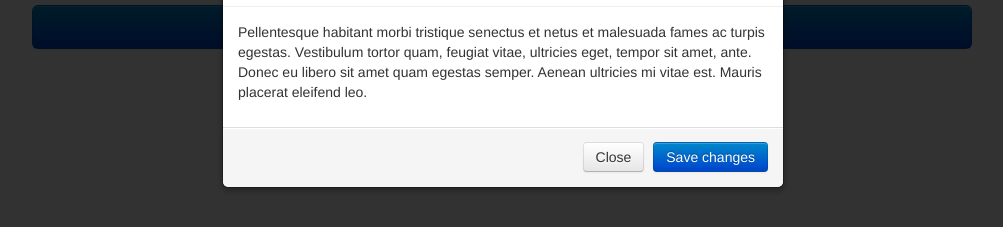
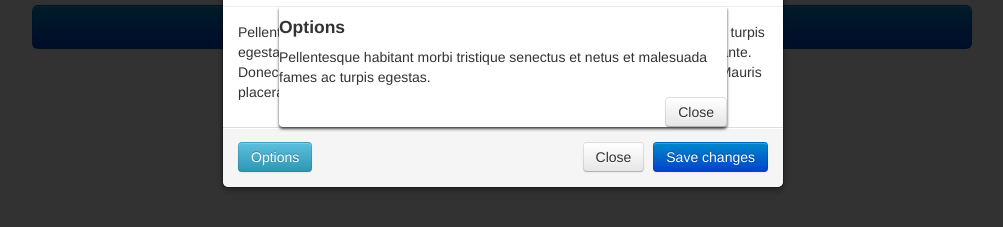
Before and after one commit to kushalpandya/Bootstrap-Modal-Drawer, a plain HTML site: page index.html in a window 1280 px wide. Both pictures are taken after a click on the button "Show the Awesome Dialog!". Shown: the part 123-350 px from the top of the page, without its empty margins (138-1141 px from the left). Drawn offline with Linux system fonts and the light colour scheme.

Commit message:
Modal Drawer structure markup added.

```diff
--- a/index.html
+++ b/index.html
@@ -4,6 +4,7 @@
 	<meta charset="UTF-8">
 	<title>Bootstrap Modal Drawer</title>
 	<link rel="stylesheet" type="text/css" href="css/bootstrap.min.css"/>
+	<link rel="stylesheet" type="text/css" href="css/bootstrap.modaldrawer.css">
 	<style type="text/css">
 		body {
 			background: #F9F9F9;
@@ -22,12 +23,28 @@
 			<button type="button" class="close" data-dismiss="modal" aria-hidden="true">&times;</button>
 			<h3 id="modalLabel">Drawer Modal</h3>
 		</div>
+		<div class="modal-drawer">
+			<div class="modal-drawer-header">
+				<h4>Options</h4>
+			</div>
+			<div class="modal-drawer-body">
+				<p>Pellentesque habitant morbi tristique senectus et netus et malesuada fames ac turpis egestas.</p>
+			</div>
+			<div class="modal-drawer-footer">
+				<button class="btn">Close</button>
+			</div>
+		</div>
 		<div class="modal-body">
 			<p>Pellentesque habitant morbi tristique senectus et netus et malesuada fames ac turpis egestas. Vestibulum tortor quam, feugiat vitae, ultricies eget, tempor sit amet, ante. Donec eu libero sit amet quam egestas semper. Aenean ultricies mi vitae est. Mauris placerat eleifend leo.</p>
 		</div>
 		<div class="modal-footer">
-			<button class="btn" data-dismiss="modal" aria-hidden="true">Close</button>
-			<button class="btn btn-primary">Save changes</button>
+			<div class="pull-left">
+				<button class="btn btn-info">Options</button>
+			</div>
+			<div class="pull-right">
+				<button class="btn" data-dismiss="modal" aria-hidden="true">Close</button>
+				<button class="btn btn-primary">Save changes</button>
+			</div>
 		</div>
 	</div>
 	<script type="text/javascript" src="js/jquery-1.9.1.min.js"></script>
```
